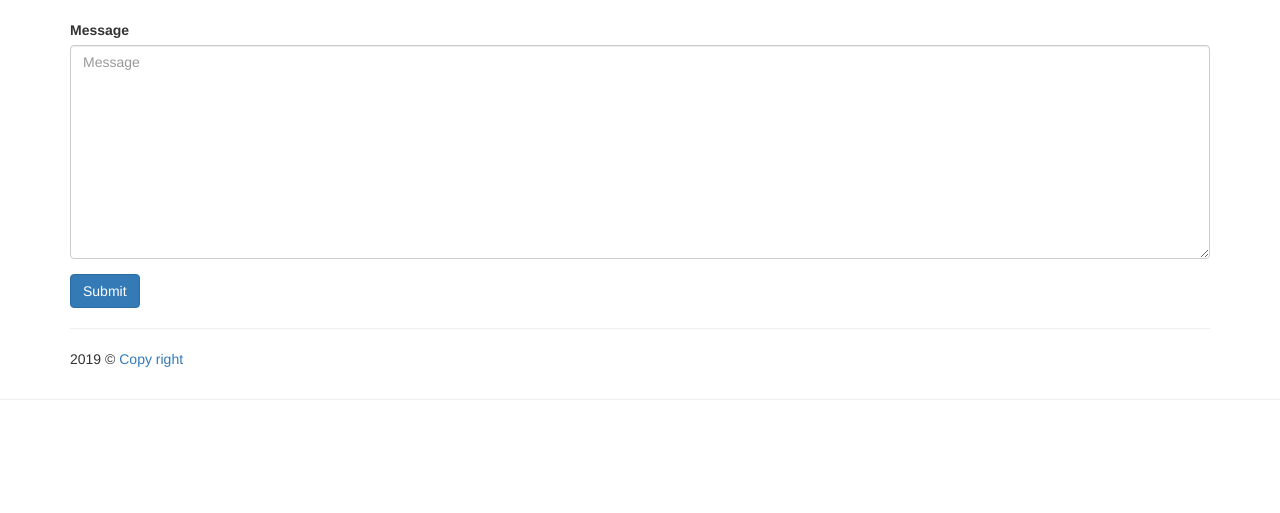
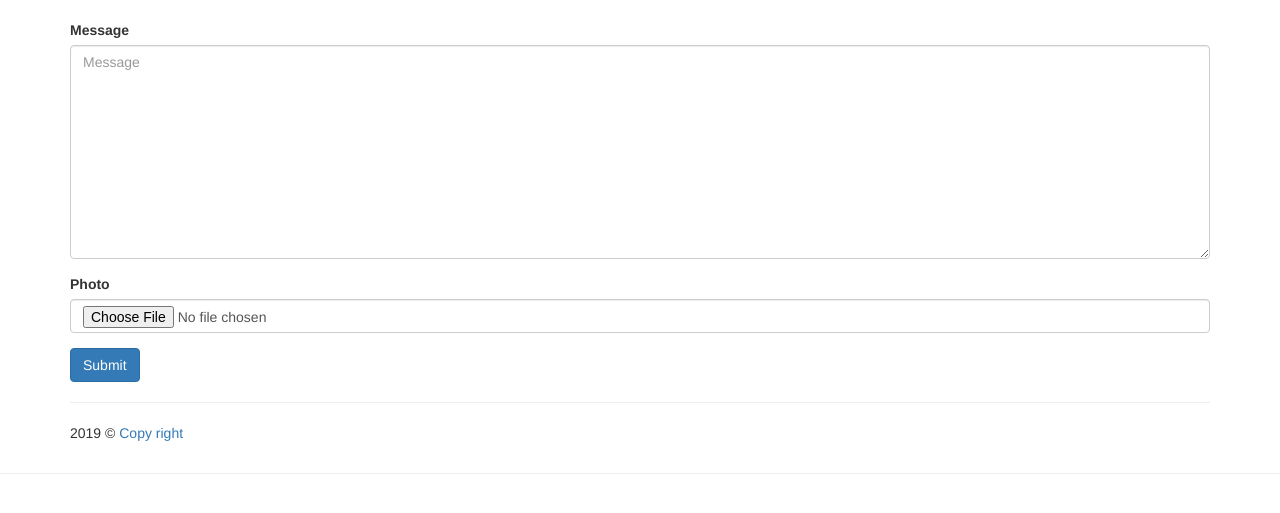
Before and after one commit to HyungtaeMoon/Ajax-basic, a Django app: page /1/comments/create/ in a window 1280 px wide. Shown: the part 52-565 px from the top of the page. Run offline with Django 3.2, Linux system fonts and the light colour scheme; some libraries are stand-ins or nearby versions.

Commit message:
[ADD] blog.models.Comment 모델에 photo 필드 추가

```diff
--- a/app/blog/forms.py
+++ b/app/blog/forms.py
@@ -7,7 +7,7 @@ from .models import Comment
 class CommentForm(forms.ModelForm):
     class Meta:
         model = Comment
-        fields = ['message']
+        fields = ['message', 'photo']
 
     def clean_message(self):
         # CommentForm 에서 작성한 cleaned_data 로 받아 message 변수에 할당
--- a/app/blog/models.py
+++ b/app/blog/models.py
@@ -18,6 +18,7 @@ class Post(models.Model):
 class Comment(models.Model):
     post = models.ForeignKey(Post, on_delete=models.CASCADE)
     message = models.TextField()
+    photo = models.ImageField(blank=True)
     created_at = models.DateTimeField(auto_now_add=True)
     updated_at = models.DateTimeField(auto_now=True)
 
--- a/app/blog/templates/blog/_comment_form.html
+++ b/app/blog/templates/blog/_comment_form.html
@@ -1,6 +1,6 @@
 {% load bootstrap3 %}
 
-<form action="" method="POST">
+<form action="" method="POST" enctype="multipart/form-data">
     {% csrf_token %}
     {% bootstrap_form form %}
     <input type="submit" class="btn btn-primary">
```
Also changed, not shown: app/blog/migrations/0002_auto_20190113_1122.py (added), 2 other files.
